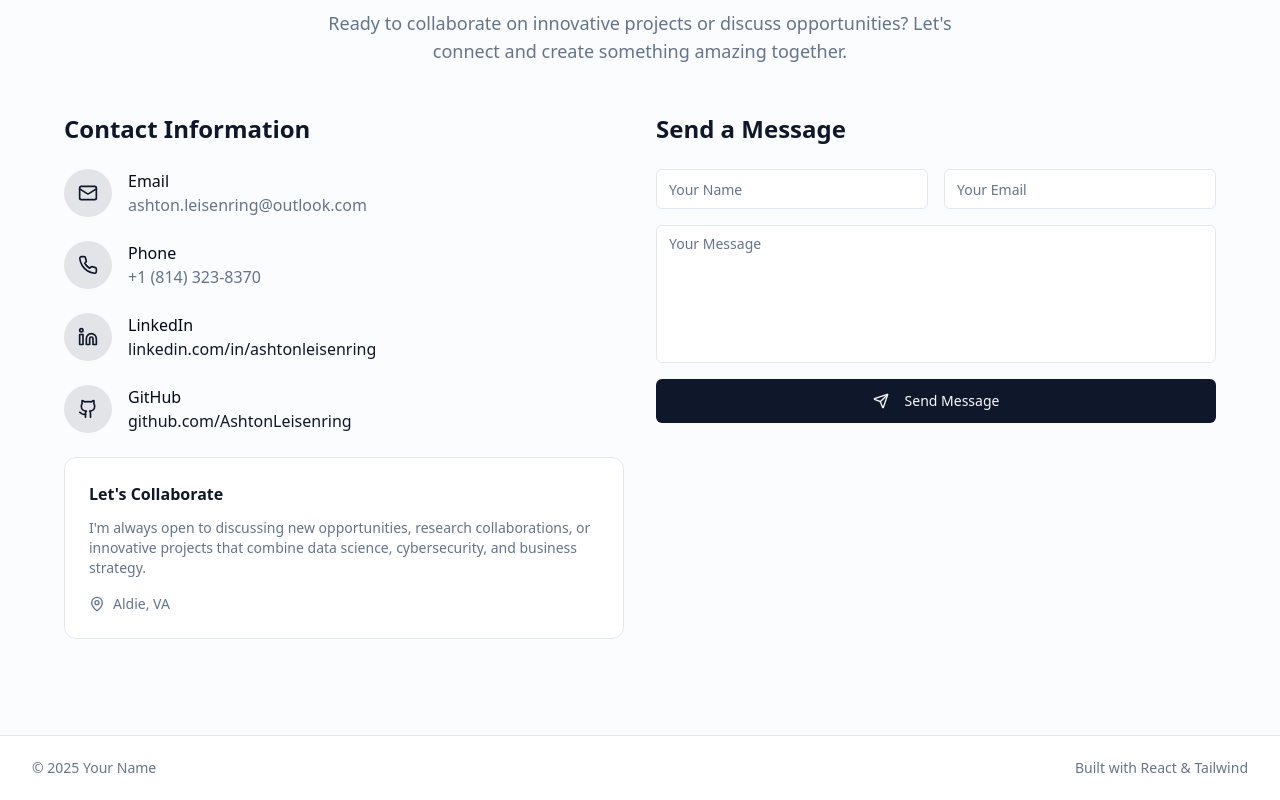
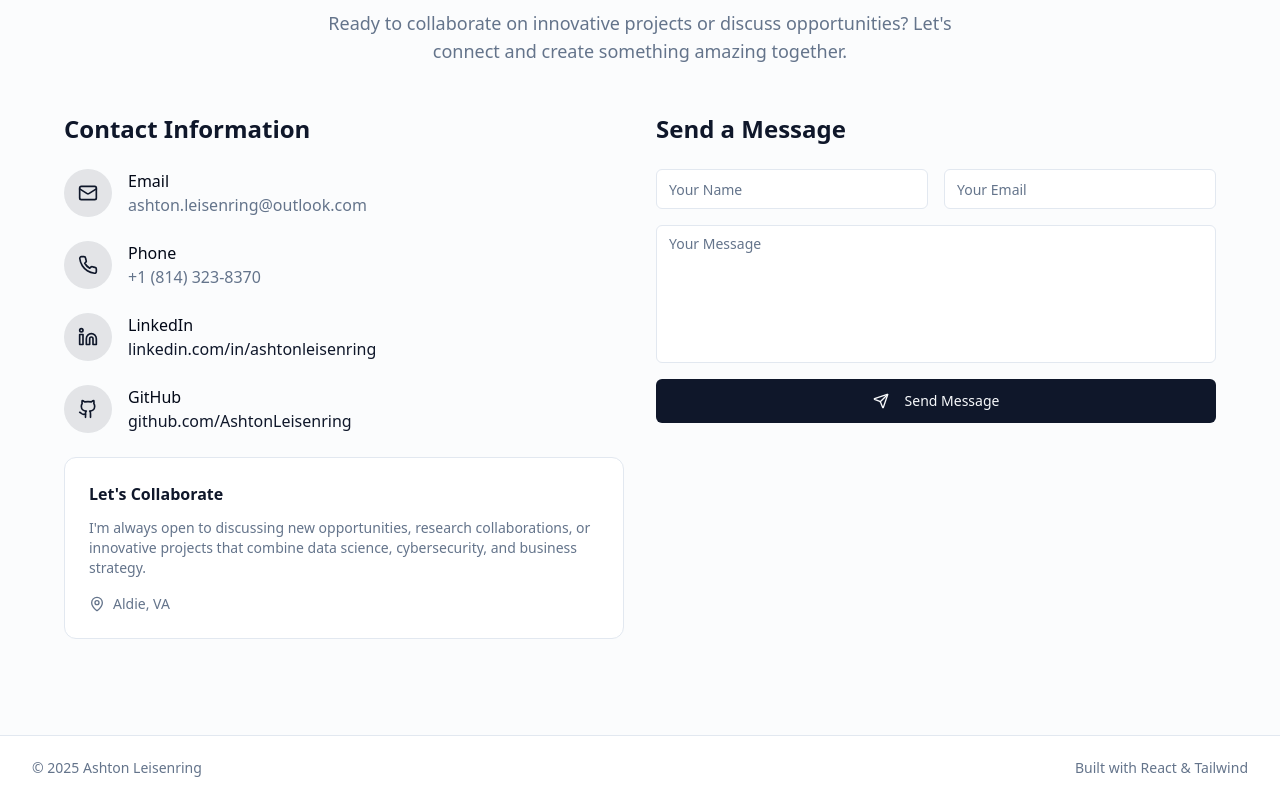
Before and after one commit to AshtonLeisenring/Portfolio, a React (Vite) app: page / in a window 1280 px wide. Shown: the part 4321-5121 px from the top of the page. Built offline with nearby package versions, Linux system fonts and the light colour scheme.

Commit message:
Update footer with name
Update footer to display "Ashton Leisenring" instead of "Your Name".

```diff
--- a/src/components/site/Footer.tsx
+++ b/src/components/site/Footer.tsx
@@ -2,7 +2,7 @@ const Footer = () => {
   return (
     <footer className="border-t">
       <div className="container mx-auto flex h-16 items-center justify-between text-sm text-muted-foreground">
-        <p>© {new Date().getFullYear()} Your Name</p>
+        <p>© {new Date().getFullYear()} Ashton Leisenring</p>
         <p>Built with React & Tailwind</p>
       </div>
     </footer>
```
